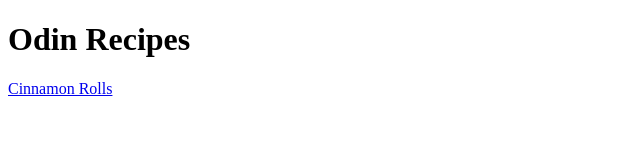
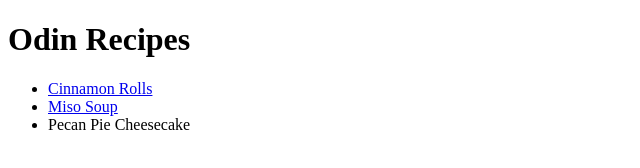
Before and after one commit to ilariaciavarella/odin-recipes, a plain HTML site: page index.html in a window 1280 px wide. Shown: the whole page, without its empty margins (0-640 px from the left). Drawn offline with Linux system fonts and the light colour scheme.

Commit message:
Modify index and finish project

```diff
--- a/index.html
+++ b/index.html
@@ -7,6 +7,10 @@
 
     <body>
         <h1>Odin Recipes</h1>
-        <a href="./recipes/cin-rolls.html">Cinnamon Rolls</a>
+        <ul>
+            <li><a href="./recipes/cin-rolls.html">Cinnamon Rolls</a></li>
+            <li><a href="./recipes/miso-soup.html">Miso Soup</a></li>
+            <li><a href="./recipes/cheesecake.html"></a>Pecan Pie Cheesecake</li>
+        </ul>
     </body>
 </html>
```
